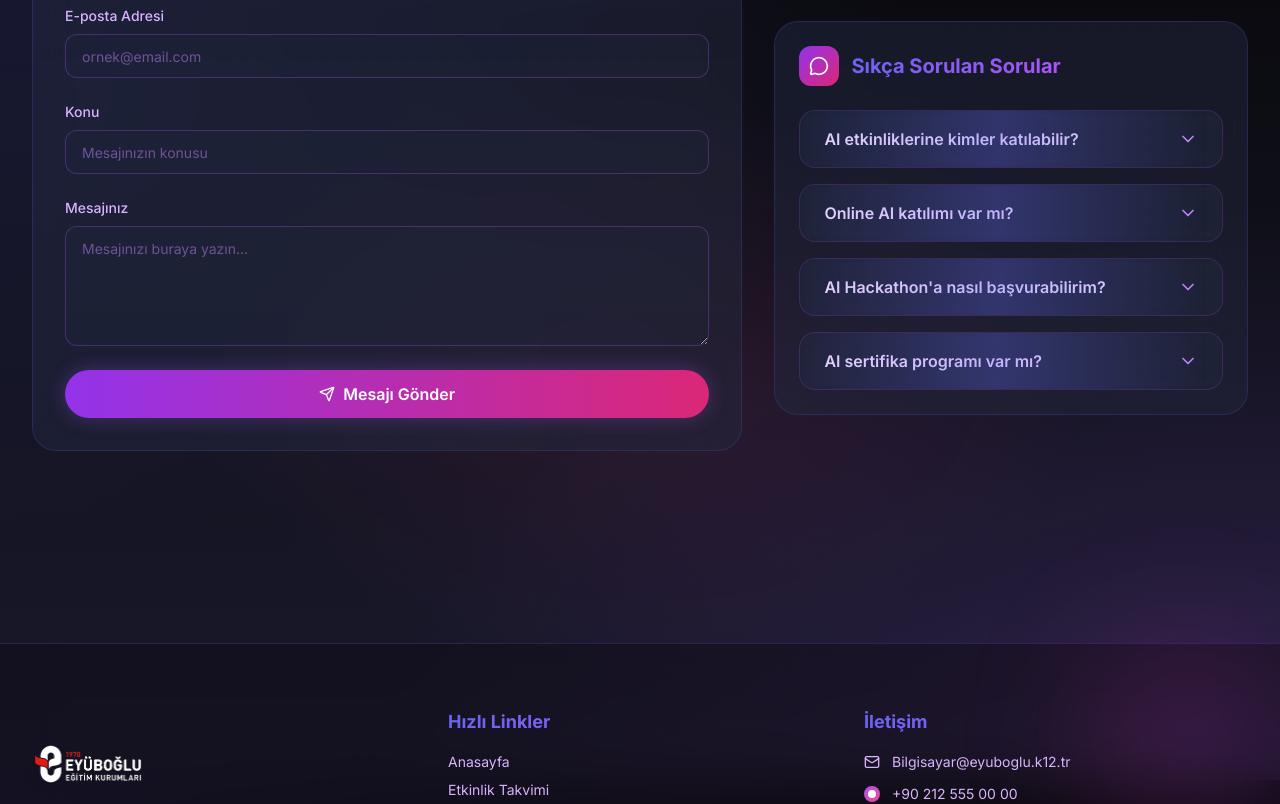
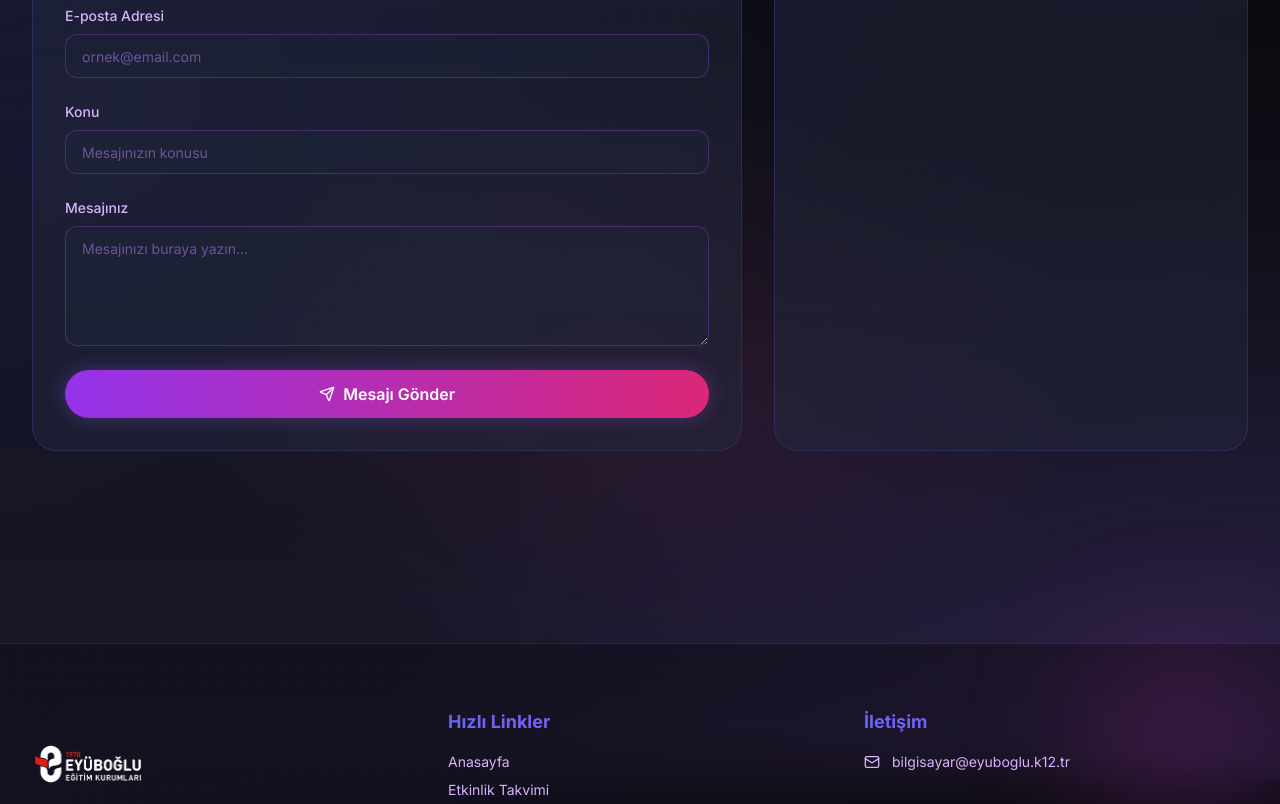
Before and after one commit to ufukpolatt/kodlamahaftasi, a Next.js app: page /contact in a window 1280 px wide. Shown: the part 820-1624 px from the top of the page. Built offline with nearby package versions, Linux system fonts and the light colour scheme.

Commit message:
Update contact forms, footer, mock data and site configuration

```diff
--- a/src/app/api/contact/route.ts
+++ b/src/app/api/contact/route.ts
@@ -23,6 +23,14 @@ export async function POST(request: NextRequest) {
       );
     }
 
+    // For demo purposes, we'll simulate a successful email submission
+    // In production, you would configure proper SMTP credentials and uncomment the email sending code
+
+    // Log the form data for demonstration
+    console.log('Form submission received:', { name, email, subject, message });
+
+    // Uncomment and configure the following code for actual email sending:
+    /*
     // Create a transporter using SMTP
     // For production, you should use environment variables for these credentials
     const transporter = nodemailer.createTransport({
@@ -30,14 +38,14 @@ export async function POST(request: NextRequest) {
       port: parseInt(process.env.SMTP_PORT || '587'),
       secure: false, // true for 465, false for other ports
       auth: {
-        user: process.env.SMTP_USER || 'your-email@gmail.com', // Replace with your email
-        pass: process.env.SMTP_PASS || 'your-app-password', // Replace with your app password
+        user: process.env.SMTP_USER, // Replace with your email
+        pass: process.env.SMTP_PASS, // Replace with your app password
       },
     });
 
     // Email content
     const mailOptions = {
-      from: process.env.SMTP_USER || 'your-email@gmail.com',
+      from: process.env.SMTP_USER,
       to: 'ufuk.polat@posta.eyuboglu.k12.tr', // The target email address
       subject: `İletişim Formu: ${subject}`,
       html: `
@@ -61,6 +69,7 @@ export async function POST(request: NextRequest) {
 
     // Send email
     await transporter.sendMail(mailOptions);
+    */
 
     return NextResponse.json(
       { success: true, message: 'Mesajınız başarıyla gönderildi' },
--- a/src/app/contact/contact-client.tsx
+++ b/src/app/contact/contact-client.tsx
@@ -5,11 +5,9 @@ import { motion } from "framer-motion";
 import { Mail, MessageCircle, Send, CheckCircle, AlertCircle } from "lucide-react";
 
 import { siteConfig } from "@/lib/siteConfig";
-import { faqs } from "@/data/mockData";
 import { Input } from "@/components/ui/input";
 import { Textarea } from "@/components/ui/textarea";
 import { Button } from "@/components/ui/button";
-import { FAQAccordion } from "@/components/faq-accordion";
 
 export function ContactClient() {
   const [formData, setFormData] = useState({
@@ -209,8 +207,6 @@ export function ContactClient() {
             </div>
           </motion.div>
 
-          {/* Contact Info & FAQ */}
-          <div className="space-y-6">
           {/* Contact Information */}
           <motion.div
             initial={{ opacity: 0, x: 30 }}
@@ -248,33 +244,6 @@ export function ContactClient() {
               <div className="absolute top-0 left-0 w-full h-full bg-grid-light"></div>
             </div>
           </motion.div>
-
-            {/* FAQ Section */}
-            <motion.div
-              initial={{ opacity: 0, y: 30 }}
-              whileInView={{ opacity: 1, y: 0 }}
-              viewport={{ once: true }}
-              transition={{ delay: 0.2 }}
-              className="ai-card rounded-3xl p-6 neural-bg relative overflow-hidden"
-            >
-              <div className="relative z-10">
-                <div className="flex items-center gap-3 mb-6">
-                  <div className="w-10 h-10 rounded-xl bg-gradient-to-br from-codeweek-purple-600 to-codeweek-pink-600 flex items-center justify-center">
-                    <MessageCircle className="w-5 h-5 text-white" />
-                  </div>
-                  <h3 className="text-xl font-bold gradient-text">Sıkça Sorulan Sorular</h3>
-                </div>
-
-                <FAQAccordion items={faqs} />
-              </div>
-
-              {/* Background Effects */}
-              <div className="absolute inset-0 opacity-10">
-                <div className="absolute inset-0 bg-gradient-to-br from-codeweek-purple-500/20 to-codeweek-pink-500/20"></div>
-                <div className="absolute top-0 left-0 w-full h-full bg-grid-light"></div>
-              </div>
-            </motion.div>
-          </div>
         </div>
       </section>
     </div>
--- a/src/app/contact/page.tsx
+++ b/src/app/contact/page.tsx
@@ -1,11 +1,10 @@
 import { Metadata } from "next";
 
 import { siteConfig } from "@/lib/siteConfig";
-import { faqs } from "@/data/mockData";
 import { ContactClient } from "./contact-client";
 
 export const metadata: Metadata = {
-  title: "İletişim & SSS",
+  title: "İletişim",
   description: "AI ve teknoloji odaklı KodlamaHaftası iletişim sayfası.",
 };
 
--- a/src/components/faq-accordion.tsx
+++ /dev/null
@@ -1,29 +0,0 @@
-"use client";
-
-import {
-  Accordion,
-  AccordionContent,
-  AccordionItem,
-  AccordionTrigger,
-} from "@/components/ui/accordion";
-
-type FAQAccordionProps = {
-  items: { question: string; answer: string }[];
-};
-
-export function FAQAccordion({ items }: FAQAccordionProps) {
-  return (
-    <Accordion type="single" collapsible className="space-y-4">
-      {items.map((item, idx) => (
-        <AccordionItem value={`faq-${idx}`} key={item.question}>
-          <AccordionTrigger className="text-codeweek-purple-200 hover:text-white">
-            {item.question}
-          </AccordionTrigger>
-          <AccordionContent className="text-codeweek-purple-300">
-            {item.answer}
-          </AccordionContent>
-        </AccordionItem>
-      ))}
-    </Accordion>
-  );
-}
--- a/src/components/layout/footer.tsx
+++ b/src/components/layout/footer.tsx
@@ -82,15 +82,6 @@ export function Footer() {
                 <Mail className="w-4 h-4" />
                 {siteConfig.contact.email}
               </a>
-              <a
-                href={`tel:${siteConfig.contact.phone}`}
-                className="flex items-center gap-3 text-sm text-codeweek-purple-300 hover:text-white transition-colors"
-              >
-                <div className="w-4 h-4 rounded-full bg-gradient-to-br from-codeweek-purple-500 to-codeweek-pink-500 flex items-center justify-center">
-                  <div className="w-2 h-2 bg-white rounded-full"></div>
-                </div>
-                {siteConfig.contact.phone}
-              </a>
             </div>
           </motion.div>
 
--- a/src/data/mockData.ts
+++ b/src/data/mockData.ts
@@ -470,24 +470,3 @@ export const galleryItems = Array.from({ length: 8 }).map((_, idx) => ({
   title: `AI Moment ${idx + 1}`,
   type: idx % 3 === 0 ? "AI Demo" : "AI Workshop",
 }));
-
-export const faqs = [
-  {
-    question: "AI etkinliklerine kimler katılabilir?",
-    answer:
-      "Öğrenciler, araştırmacılar, geliştiriciler, AI meraklıları ve teknoloji profesyonelleri katılabilir. Temel programlama bilgisi bazı atölyeler için gereklidir.",
-  },
-  {
-    question: "Online AI katılımı var mı?",
-    answer:
-      "Evet, tüm ana sahne konuşmaları ve birçok atölye KodlamaHaftası AI platformu üzerinden canlı yayınlanır. Online katılımcılar interaktif Q&A session'lara katılabilirler.",
-  },
-  {
-    question: "AI Hackathon'a nasıl başvurabilirim?",
-    answer: "AI Hackathon başvuruları etkinlik öncesi açılır. Takım halinde veya bireysel başvuru yapabilirsiniz. AI ethics prensiplerine uygun projeler önceliklidir.",
-  },
-  {
-    question: "AI sertifika programı var mı?",
-    answer: "Evet, tüm AI atölyelerine katılanlara dijital AI katılım sertifikası verilir. AI ethics ve responsible AI modüllerini tamamlayanlara özel sertifika sunulur.",
-  },
-];
--- a/src/lib/siteConfig.ts
+++ b/src/lib/siteConfig.ts
@@ -5,7 +5,7 @@ export const siteConfig = {
   url: "https://kodlamahaftasi-ai.example.com",
   ogImage: "/og-ai.png",
   contact: {
-    email: "Bilgisayar@eyuboglu.k12.tr",
+    email: "bilgisayar@eyuboglu.k12.tr",
     phone: "+90 212 555 00 00",
   },
   socials: [
```
Lines whose indentation alone changed are shown as unchanged.
